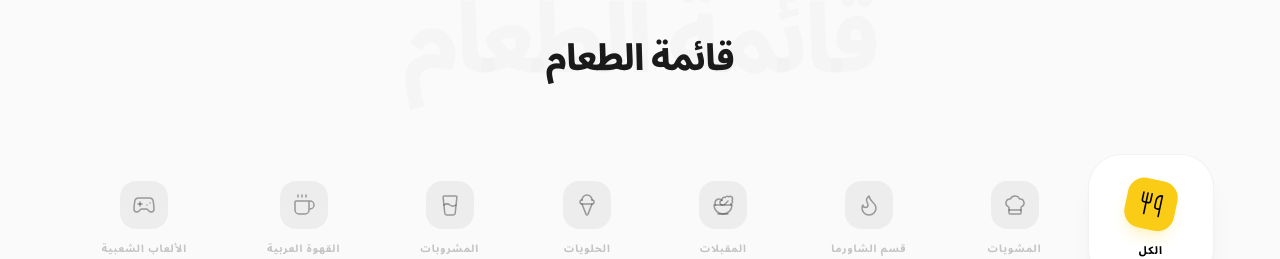
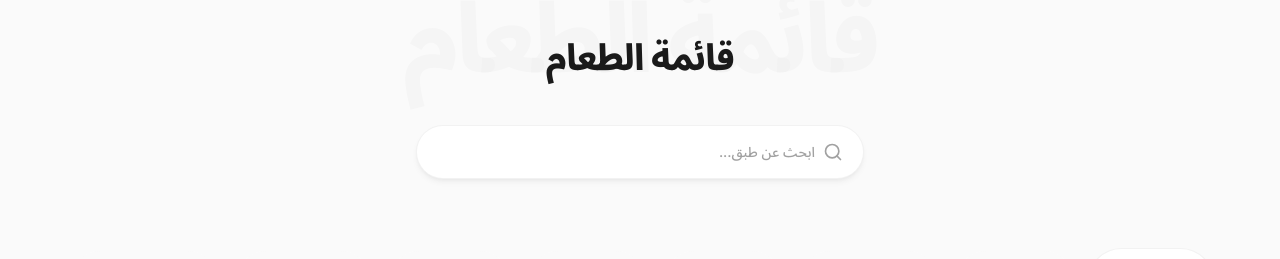
Before and after one commit to yasseralayub-cloud/-, a React (Vite) app: page / in a window 1280 px wide. Shown: the part 960-1219 px from the top of the page. Built offline with nearby package versions, Linux system fonts and the light colour scheme; no server answers; the database is empty.

Commit message:
feat: add menu item search functionality
Implement search filtering for menu items by name and description in both Arabic and English.

```diff
--- a/src/pages/PublicMenu.tsx
+++ b/src/pages/PublicMenu.tsx
@@ -1,6 +1,6 @@
 import { useState, useMemo, useEffect } from 'react';
 import { motion, AnimatePresence } from 'motion/react';
-import { Phone, MapPin } from 'lucide-react';
+import { Phone, MapPin, Search, X } from 'lucide-react';
 import MenuHeader from '../components/MenuHeader';
 import CategoryFilter from '../components/CategoryFilter';
 import MenuCard from '../components/MenuCard';
@@ -16,6 +16,7 @@ export default function PublicMenu() {
   const [categories, setCategories] = useState<Category[]>([]);
   const [loading, setLoading] = useState(true);
   const [error, setError] = useState<string | null>(null);
+  const [searchQuery, setSearchQuery] = useState('');
 
   useEffect(() => {
     // Fetch categories
@@ -57,11 +58,25 @@ export default function PublicMenu() {
     return menuItems.length > 0 ? menuItems : mockMenuItems;
   }, [menuItems]);
 
+  const filteredMenuItems = useMemo(() => {
+    if (!searchQuery.trim()) {
+      return activeMenuItems;
+    }
+    const queryStr = searchQuery.toLowerCase().trim();
+    return activeMenuItems.filter(item => {
+      const nameMatch = (item.name || '').toLowerCase().includes(queryStr);
+      const nameArMatch = (item.nameAr || '').toLowerCase().includes(queryStr);
+      const descMatch = (item.description || '').toLowerCase().includes(queryStr);
+      const descArMatch = (item.descriptionAr || '').toLowerCase().includes(queryStr);
+      return nameMatch || nameArMatch || descMatch || descArMatch;
+    });
+  }, [activeMenuItems, searchQuery]);
+
   const groupedItems = useMemo(() => {
     const groups: Record<string, MenuItem[]> = {};
 
     // Group all items by their category ID
-    activeMenuItems.forEach(item => {
+    filteredMenuItems.forEach(item => {
       if (item && item.category) {
         if (!groups[item.category]) {
           groups[item.category] = [];
@@ -80,7 +95,7 @@ export default function PublicMenu() {
     });
 
     return groups;
-  }, [activeMenuItems]);
+  }, [filteredMenuItems]);
 
   const displayCategories = useMemo(() => {
     // Filter categories to show
@@ -173,6 +188,30 @@ export default function PublicMenu() {
           </h2>
         </div>
 
+        {/* Elegant Search Box */}
+        <div className="max-w-md mx-auto mb-10 relative px-4 sm:px-0">
+          <div className="relative flex items-center bg-white rounded-full border border-black/5 shadow-md shadow-black/5 hover:shadow-lg hover:border-yellow/50 focus-within:border-yellow/50 focus-within:shadow-yellow/5 focus-within:shadow-lg transition-all duration-300">
+            <span className={`absolute ${isArabic ? 'right-5' : 'left-5'} text-neutral-400`}>
+              <Search size={20} strokeWidth={2} />
+            </span>
+            <input
+              type="text"
+              value={searchQuery}
+              onChange={(e) => setSearchQuery(e.target.value)}
+              placeholder={isArabic ? 'ابحث عن طبق...' : 'Search for a dish...'}
+              className={`w-full bg-transparent py-4 ${isArabic ? 'pr-12 pl-12 text-right' : 'pl-12 pr-12 text-left'} rounded-full text-sm font-medium text-dark placeholder-neutral-400 focus:outline-none focus:ring-0`}
+            />
+            {searchQuery && (
+              <button
+                onClick={() => setSearchQuery('')}
+                className={`absolute ${isArabic ? 'left-4' : 'right-4'} text-neutral-400 hover:text-dark transition-colors p-1 hover:bg-neutral-100 rounded-full`}
+              >
+                <X size={16} strokeWidth={2.5} />
+              </button>
+            )}
+          </div>
+        </div>
+
         <CategoryFilter
           selectedCategory={selectedCategory}
           onSelect={setSelectedCategory}
@@ -257,7 +296,33 @@ export default function PublicMenu() {
           </motion.div>
         )}
 
-        {Object.keys(groupedItems).length === 0 && !loading && !error && (
+        {activeMenuItems.length > 0 && filteredMenuItems.length === 0 && (
+          <motion.div
+            initial={{ opacity: 0, y: 10 }}
+            animate={{ opacity: 1, y: 0 }}
+            className="py-16 text-center max-w-xl mx-auto bg-white border border-black/5 rounded-[2.5rem] p-8 md:p-12 shadow-xl mt-12"
+          >
+            <div className="w-16 h-16 bg-neutral-100 border border-black/5 text-neutral-400 rounded-2xl flex items-center justify-center mx-auto mb-6">
+              <Search size={28} strokeWidth={1.5} />
+            </div>
+            <h3 className="text-2xl font-black text-dark mb-3">
+              {isArabic ? 'لم نجد نتائج مطابقة' : 'No matching results'}
+            </h3>
+            <p className="text-dark/60 text-sm mb-8 leading-relaxed">
+              {isArabic
+                ? 'لم نعثر على أي طبق يطابق كلمة البحث. جرب البحث بكلمات أخرى أو تصفح الأقسام.'
+                : 'No dishes match your search keywords. Try searching for something else or browse categories.'}
+            </p>
+            <button
+              onClick={() => setSearchQuery('')}
+              className="bg-yellow text-black font-black px-8 py-4 rounded-xl hover:scale-105 transition-transform shadow-lg text-xs uppercase tracking-wider cursor-pointer"
+            >
+              {isArabic ? 'عرض كل الأطباق' : 'View all dishes'}
+            </button>
+          </motion.div>
+        )}
+
+        {activeMenuItems.length === 0 && !loading && !error && (
           <motion.div
             initial={{ opacity: 0, y: 10 }}
             animate={{ opacity: 1, y: 0 }}
```
